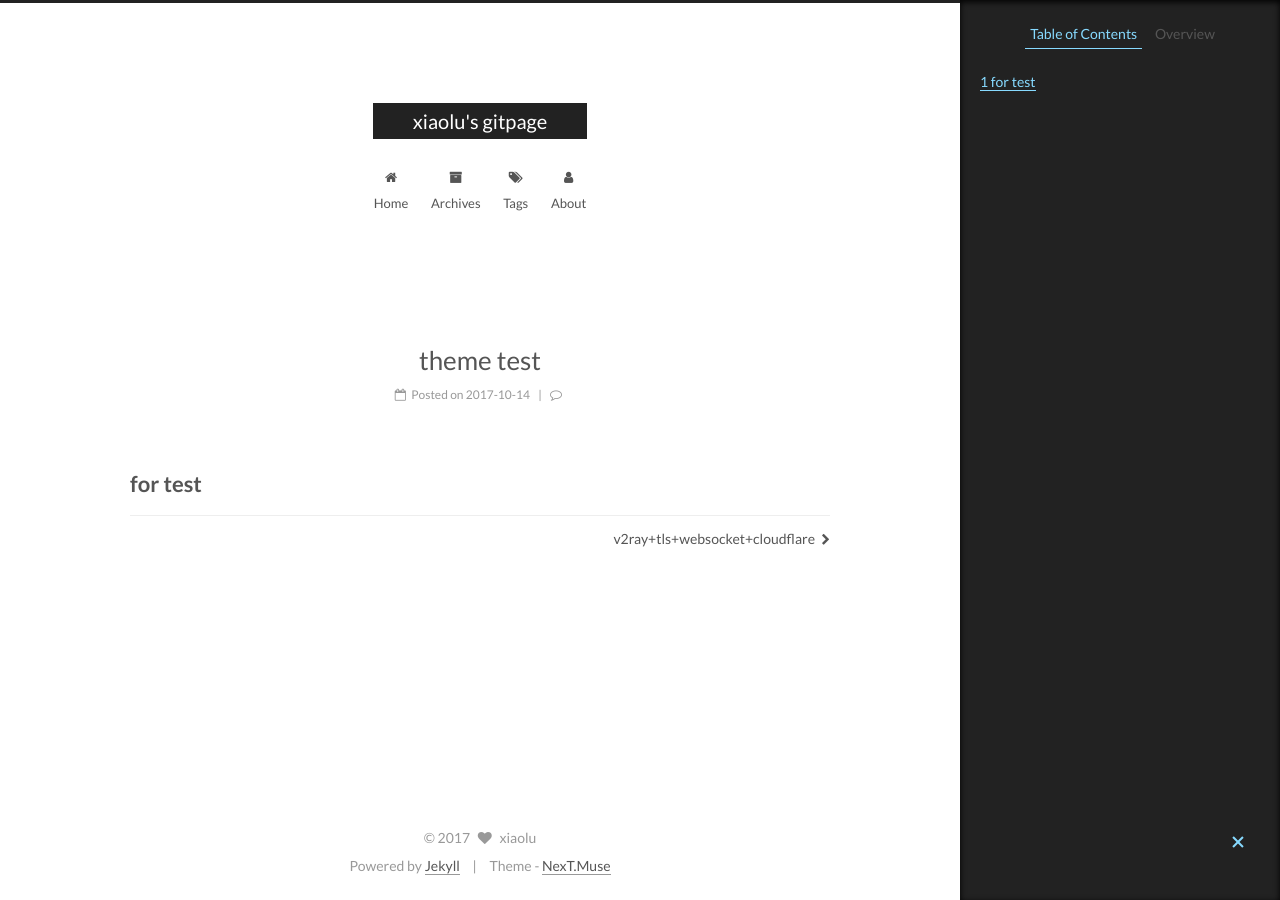
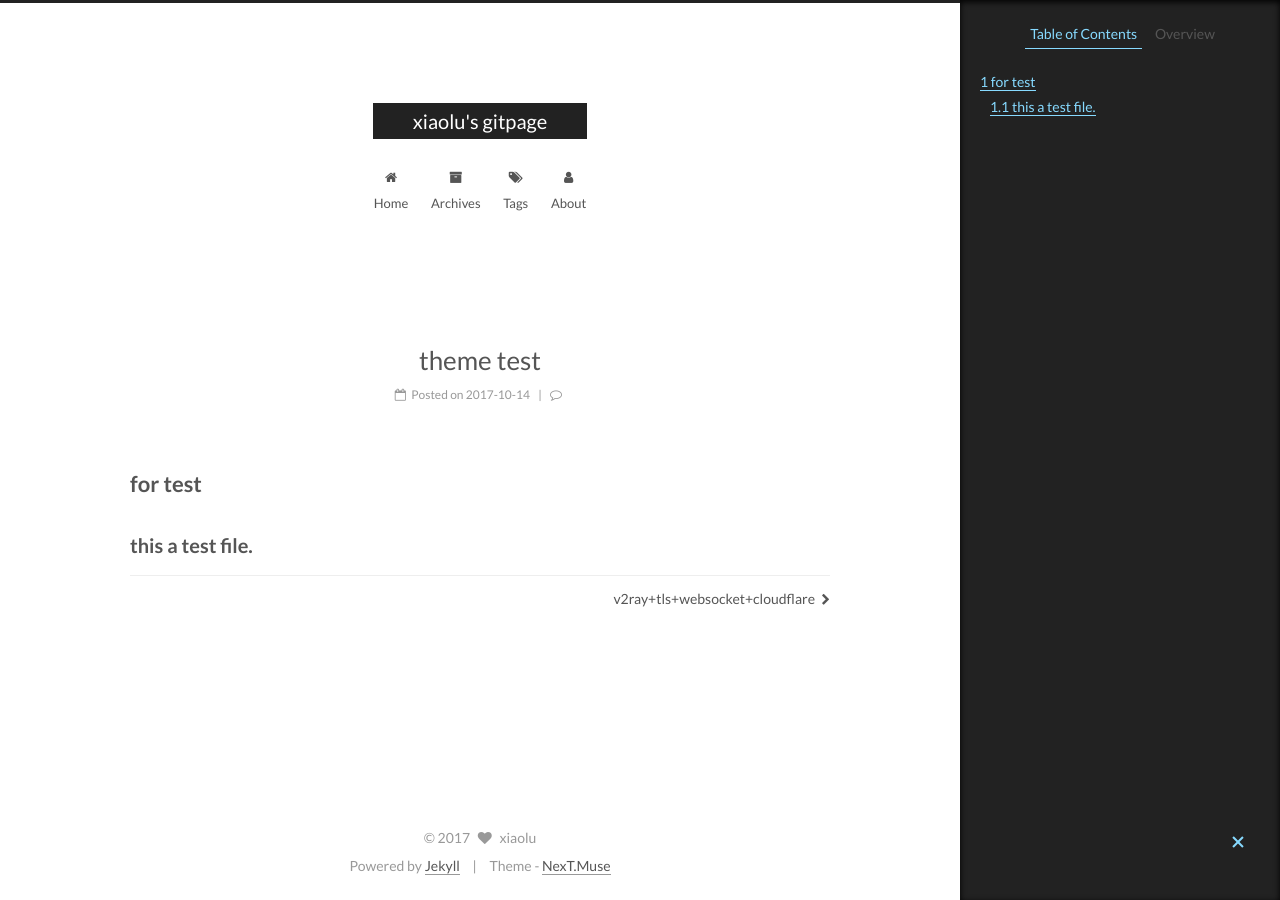
Before and after one commit to xiaolugo/xiaolugo.github.io, a Jekyll site: the page built from _posts/2017-10-14-theme-test.md, in a window 1280 px wide. Built offline with Jekyll 4.4.1, drawn with Linux system fonts in a browser that asks for light colours; comment, search, counter and statistics services are not loaded.

Commit message:
add test post

```diff
--- a/_posts/2017-10-14-theme-test.md
+++ b/_posts/2017-10-14-theme-test.md
@@ -4,3 +4,4 @@ title: "theme test"
 date: "2017-10-14 10:21"
 ---
 # for test
+## this a test file.
```
